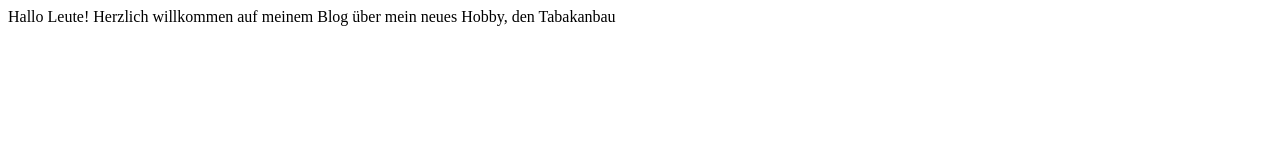
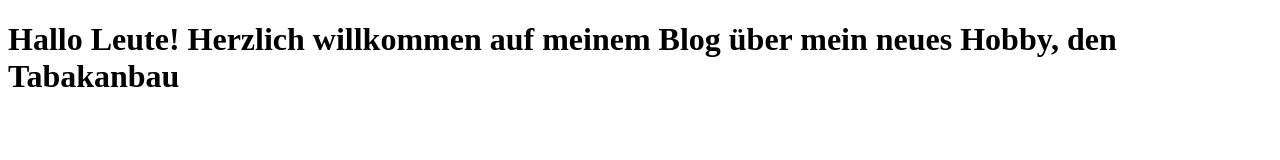
Before and after one commit to Timpo24/TobaccoTim, a plain HTML site: page Index.html in a window 1280 px wide. Drawn offline with Linux system fonts and the light colour scheme.

Commit message:
Update 1.1.3
changed headers

```diff
--- a/Index.html
+++ b/Index.html
@@ -7,6 +7,6 @@
   </head>
 
   <body>
-    Hallo Leute! Herzlich willkommen auf meinem Blog über mein neues Hobby, den Tabakanbau
+    <h1> Hallo Leute! Herzlich willkommen auf meinem Blog über mein neues Hobby, den Tabakanbau </h1>
   </body>
 </html>
```
